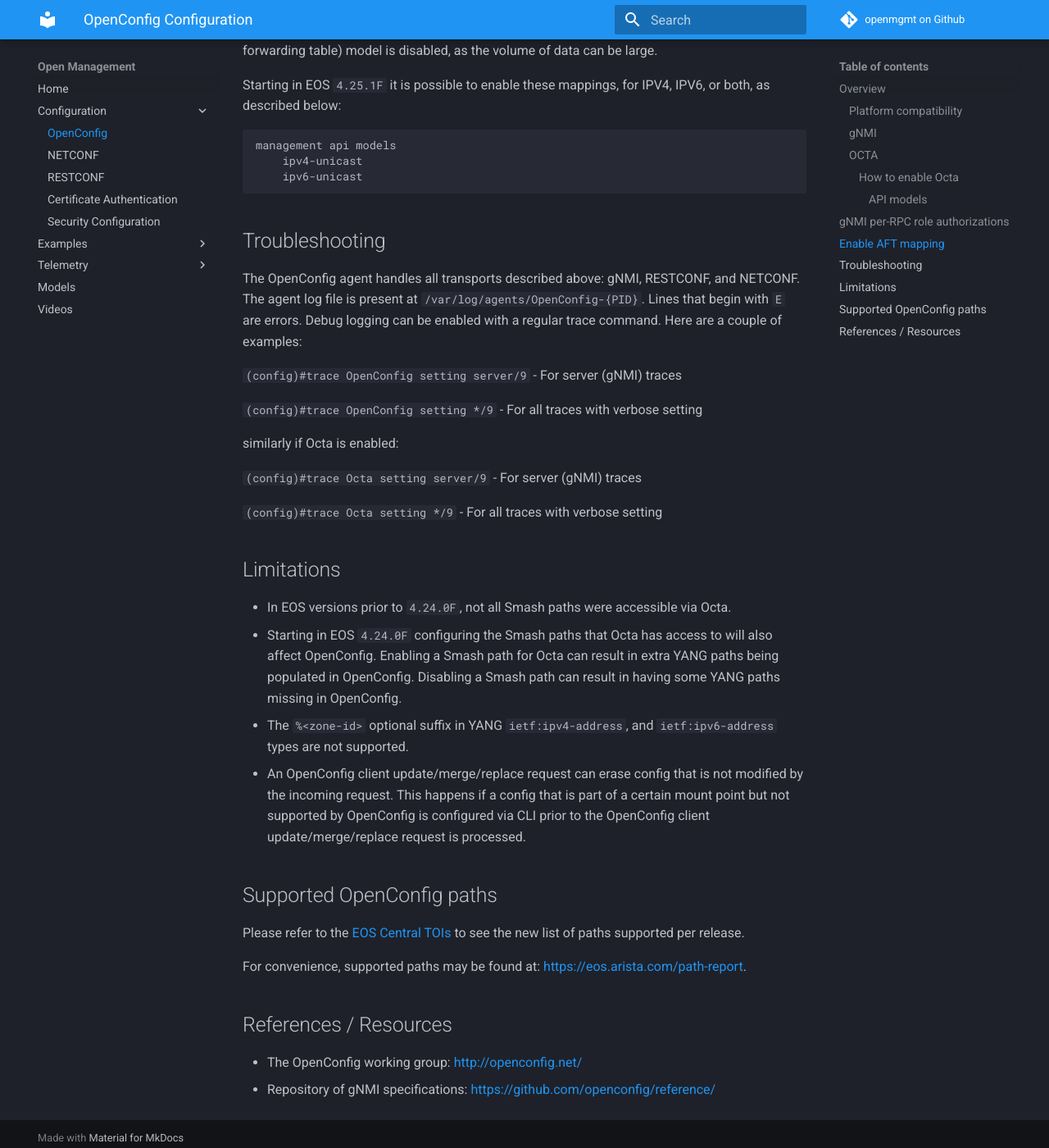
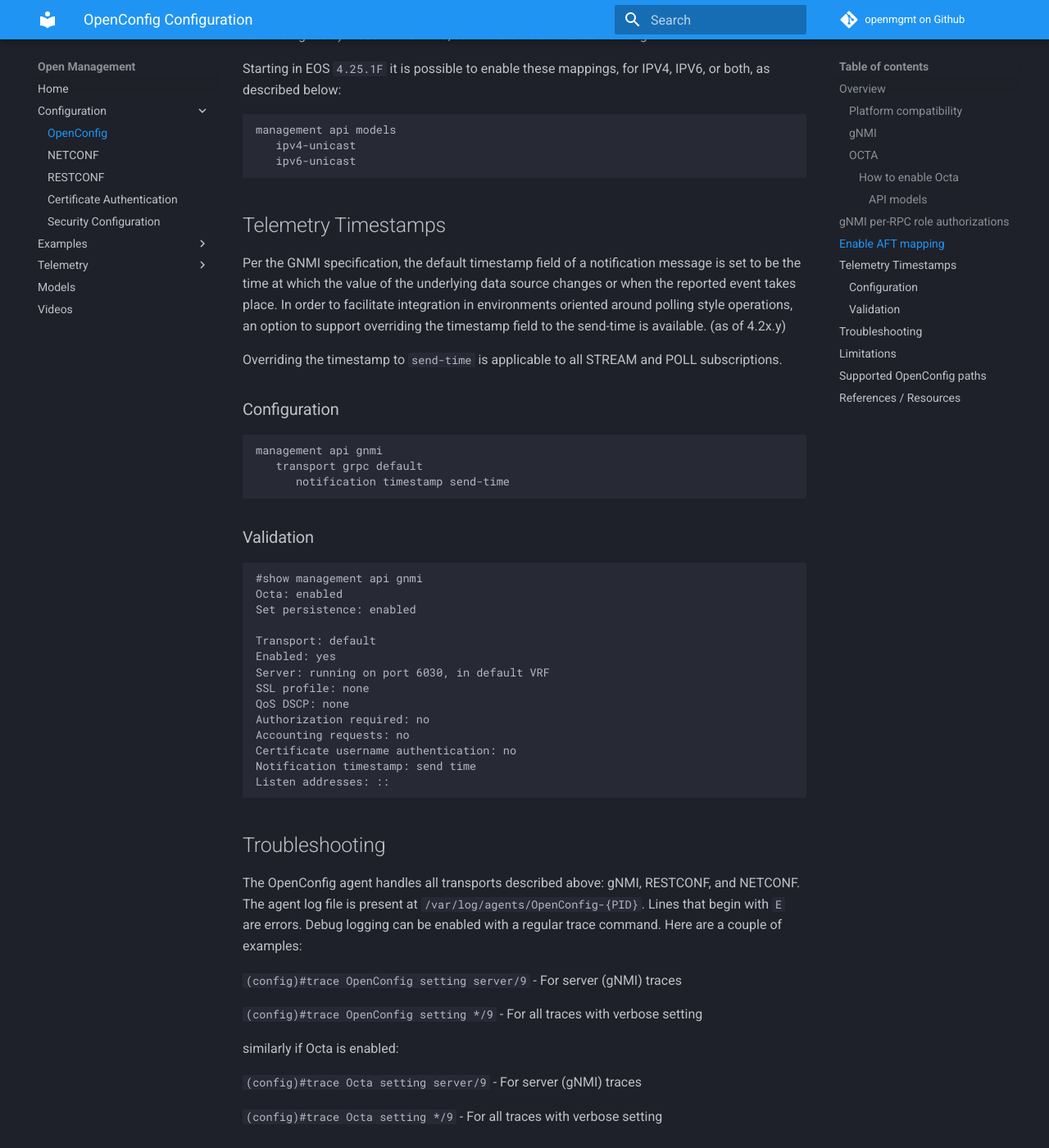
Before and after one commit to aristanetworks/openmgmt, an MkDocs documentation site: the page built from docs/configuration/openconfig.md, in a window 1280 px wide and 1400 px high, scrolled down 3596 px. Shown: the whole window at 82% size. Built offline with MkDocs 1.6.1 and Material for MkDocs 9.7.7, drawn with Linux system fonts in a browser that asks for light colours; comment, search, counter and statistics services are not loaded; some of the changed text lies outside the part shown.

Commit message:
notification timestamp details

````diff
--- a/docs/configuration/openconfig.md
+++ b/docs/configuration/openconfig.md
@@ -183,8 +182,44 @@
 
 ```text
 management api models
-    ipv4-unicast
-    ipv6-unicast
+   ipv4-unicast
+   ipv6-unicast
+```
+
+## Telemetry Timestamps
+
+Per the GNMI specification, the default timestamp field of a notification message is set to be the time at which the
+value of the underlying data source changes or when the reported event takes place.  In order to facilitate integration
+in environments oriented around polling style operations, an option to support overriding the timestamp field to the
+send-time is available. (as of 4.2x.y)
+
+Overriding the timestamp to `send-time` is applicable to all STREAM and POLL subscriptions.
+
+### Configuration
+
+```text
+management api gnmi
+   transport grpc default
+      notification timestamp send-time
+```
+
+### Validation
+
+```text
+#show management api gnmi
+Octa: enabled
+Set persistence: enabled
+
+Transport: default
+Enabled: yes
+Server: running on port 6030, in default VRF
+SSL profile: none
+QoS DSCP: none
+Authorization required: no
+Accounting requests: no
+Certificate username authentication: no
+Notification timestamp: send time
+Listen addresses: ::
 ```
 
 ## Troubleshooting
````
Also changed, not shown: other parts of docs/configuration/openconfig.md (+9 -10 lines).
